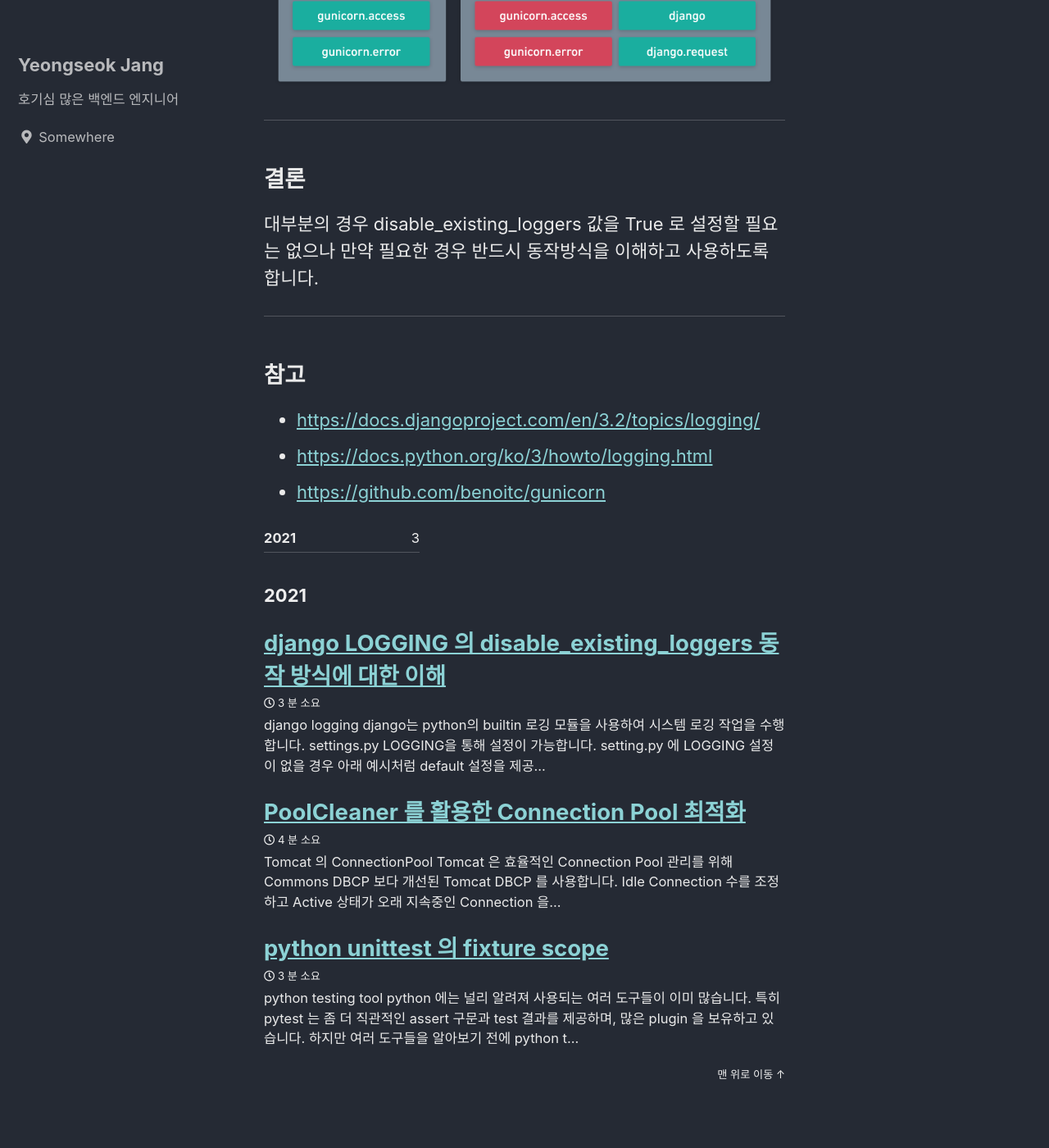
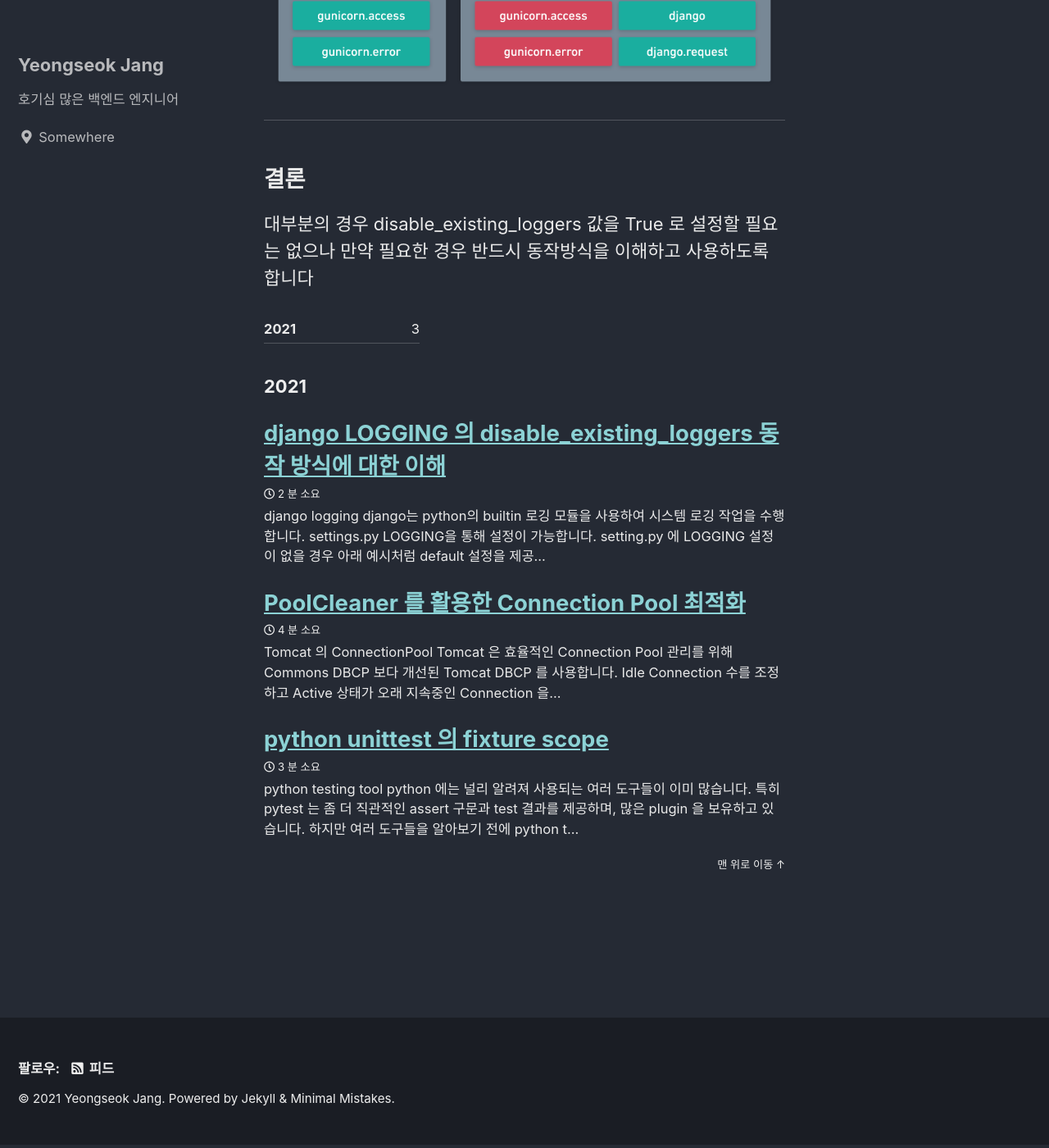
Before and after one commit to ddangdol/ddangdol.github.io, a Jekyll site: the page built from _posts/2021-05-12-disable-existing-loggers-for-django.md, in a window 1280 px wide and 1400 px high, scrolled down 6396 px. Shown: the whole window at 82% size. Built offline with Jekyll 4.4.1, drawn with Linux system fonts in a browser that asks for light colours; cached includes are drawn as plain includes; comment, search, counter and statistics services are not loaded.

Commit message:
fix: 구글 에드센스 정책을 위한 참고링크 제거

```diff
--- a/_posts/2021-05-12-disable-existing-loggers-for-django.md
+++ b/_posts/2021-05-12-disable-existing-loggers-for-django.md
@@ -153,11 +153,4 @@ master process 는 django app 을 로드하지 않으므로 `gunicorn.access`, `
 ---
 
 ## 결론 ##
-대부분의 경우 disable_existing_loggers 값을 True 로 설정할 필요는 없으나 만약 필요한 경우 반드시 동작방식을 이해하고 사용하도록 합니다.
-
----
-
-## 참고 ##
-* [https://docs.djangoproject.com/en/3.2/topics/logging/](https://docs.djangoproject.com/en/3.2/topics/logging/)
-* [https://docs.python.org/ko/3/howto/logging.html](https://docs.python.org/ko/3/howto/logging.html)
-* [https://github.com/benoitc/gunicorn](https://github.com/benoitc/gunicorn)
+대부분의 경우 disable_existing_loggers 값을 True 로 설정할 필요는 없으나 만약 필요한 경우 반드시 동작방식을 이해하고 사용하도록 합니다
```
Also changed, not shown: _posts/2021-04-14-python-unittest-fixture-scope.md (+0 -4 lines), _posts/2021-04-18-tomcat-poolcleaner.md (+0 -8 lines).
